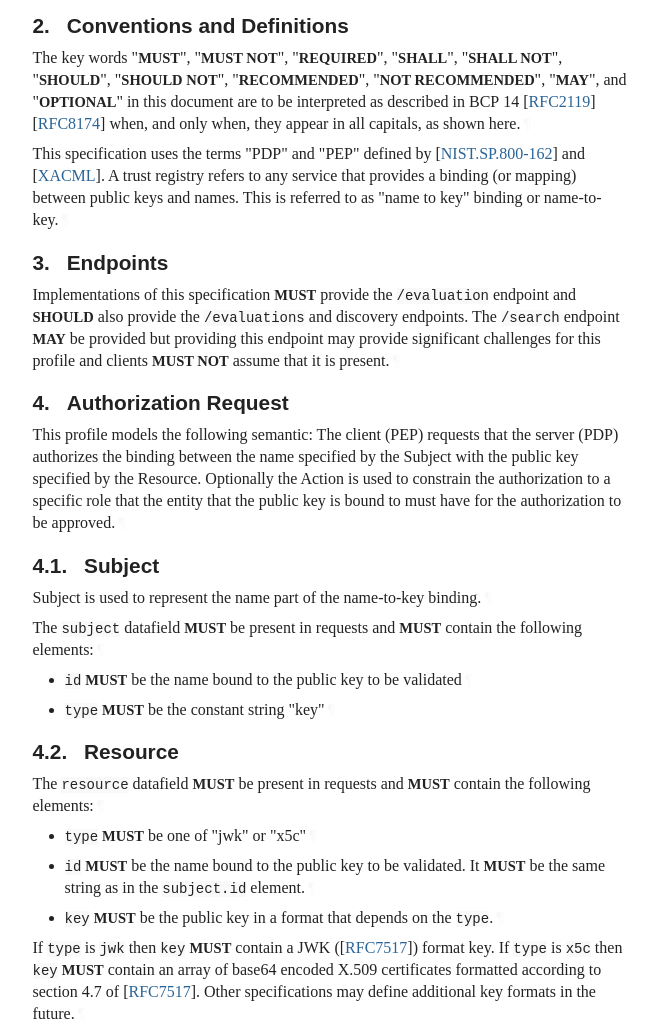
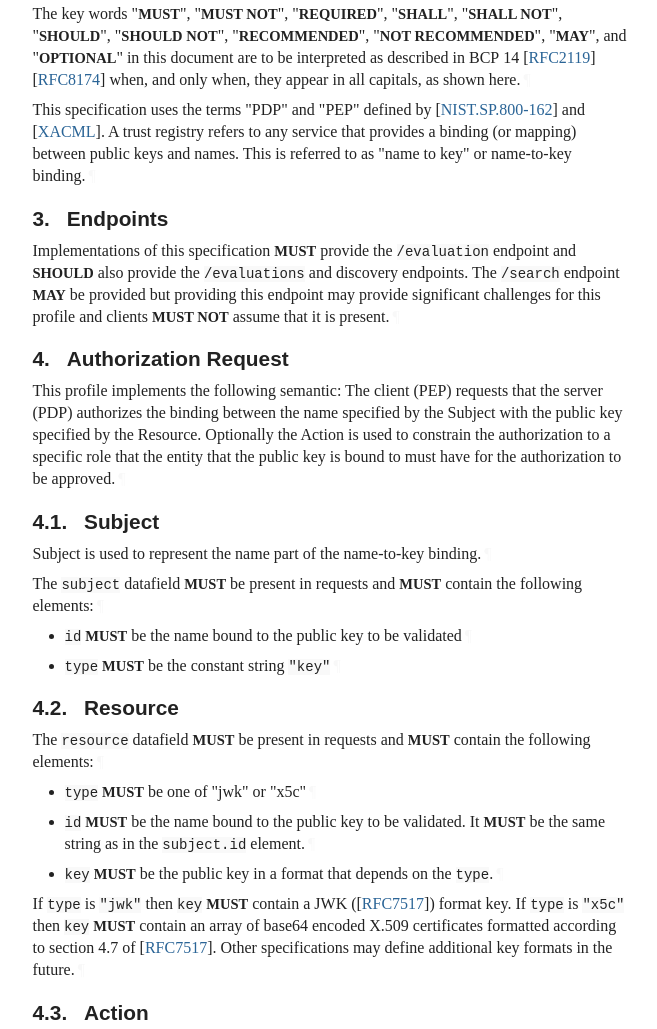
Before and after one commit to leifj/draft-johansson-authzen-trust, a plain HTML site: page draft-johansson-authzen-trust.html in a window 1280 px wide. Shown: the part 1180-2209 px from the top of the page, without its empty margins (92-749 px from the left). Drawn offline with Linux system fonts and the light colour scheme; a web font is replaced by a local one.

Commit message:
Script updating gh-pages from 9608169. [ci skip]

```diff
--- a/draft-johansson-authzen-trust.html
+++ b/draft-johansson-authzen-trust.html
@@ -1201,7 +1201,7 @@ svg :is([fill="white"], [fill^="#fff"]) {
       <h2 id="name-introduction">
 <a href="#section-1" class="section-number selfRef">1. </a><a href="#name-introduction" class="section-name selfRef">Introduction</a>
       </h2>
-<p id="section-1-1">Technical trust in systems using asymmetric cryptography amounts to answering the question: is a given public key pk bound to a name n in context c. One example is, given an X.509 certificate (as a representative of a public key and name), doing PKIX path construction and path validation to determine if the X.509 is valid relative to a given set of trust roots. In this example the trust registry is the set of trust anchors together with the rules for path validation and construction set down in <span>[<a href="#RFC5280" class="cite xref">RFC5280</a>]</span> as well as any additional local policy applied to the validation process.<a href="#section-1-1" class="pilcrow">¶</a></p>
+<p id="section-1-1">Technical trust in systems using asymmetric cryptography often involves binding a name to a public key. One such example is, given an X.509 certificate (as a representative of a public key and name), determining its validity relative to a set of trust anchors by means of PKIX path construction and path validation. In this example the trust registry is the set of trust anchors together with the rules for path validation and construction set down in <span>[<a href="#RFC5280" class="cite xref">RFC5280</a>]</span>.<a href="#section-1-1" class="pilcrow">¶</a></p>
 <p id="section-1-2">The proliferation of distributed identity systems have led to the development of a multitude of trust registries each with their own APIs for querying the registry and rules for evaluating trust. Application developers are often faced with the choice of choosing one of these trust registries which leads to interoperability problems. It is often common for an service to register with multiple trust registries in order to reach all intended audiences.<a href="#section-1-2" class="pilcrow">¶</a></p>
 <p id="section-1-3">This document describes an API for trust evaluation that is intended to fill a role similar to the stub resolver in the DNS architecture. The API is defined as a profile of <span>[<a href="#AUTHZEN" class="cite xref">AUTHZEN</a>]</span>. AuthZen is a proposed standard for communicating between an authorization policy enforcement point (PEP) and a policy decision point (PDP).<a href="#section-1-3" class="pilcrow">¶</a></p>
 </section>
@@ -1215,7 +1215,7 @@ svg :is([fill="white"], [fill^="#fff"]) {
 "<span class="bcp14">MAY</span>", and "<span class="bcp14">OPTIONAL</span>" in this document are to be interpreted as
 described in BCP 14 <span>[<a href="#RFC2119" class="cite xref">RFC2119</a>]</span> <span>[<a href="#RFC8174" class="cite xref">RFC8174</a>]</span> when, and only when, they
 appear in all capitals, as shown here.<a href="#section-2-1" class="pilcrow">¶</a></p>
-<p id="section-2-2">This specification uses the terms "PDP" and "PEP" defined by <span>[<a href="#NIST.SP.800-162" class="cite xref">NIST.SP.800-162</a>]</span> and <span>[<a href="#XACML" class="cite xref">XACML</a>]</span>. A trust registry refers to any service that provides a binding (or mapping) between public keys and names. This is referred to as "name to key" binding or name-to-key.<a href="#section-2-2" class="pilcrow">¶</a></p>
+<p id="section-2-2">This specification uses the terms "PDP" and "PEP" defined by <span>[<a href="#NIST.SP.800-162" class="cite xref">NIST.SP.800-162</a>]</span> and <span>[<a href="#XACML" class="cite xref">XACML</a>]</span>. A trust registry refers to any service that provides a binding (or mapping) between public keys and names. This is referred to as "name to key" or name-to-key binding.<a href="#section-2-2" class="pilcrow">¶</a></p>
 </section>
 </div>
 <div id="endpoints">
@@ -1231,7 +1231,7 @@ appear in all capitals, as shown here.<a href="#section-2-1" class="pilcrow">¶<
       <h2 id="name-authorization-request">
 <a href="#section-4" class="section-number selfRef">4. </a><a href="#name-authorization-request" class="section-name selfRef">Authorization Request</a>
       </h2>
-<p id="section-4-1">This profile models the following semantic: The client (PEP) requests that the server (PDP) authorizes the binding between the name specified by the Subject with the public key specified by the Resource. Optionally the Action is used to constrain the authorization to a specific role that the entity that the public key is bound to must have for the authorization to be approved.<a href="#section-4-1" class="pilcrow">¶</a></p>
+<p id="section-4-1">This profile implements the following semantic: The client (PEP) requests that the server (PDP) authorizes the binding between the name specified by the Subject with the public key specified by the Resource. Optionally the Action is used to constrain the authorization to a specific role that the entity that the public key is bound to must have for the authorization to be approved.<a href="#section-4-1" class="pilcrow">¶</a></p>
 <div id="subject">
 <section id="section-4.1">
         <h3 id="name-subject">
@@ -1244,7 +1244,7 @@ appear in all capitals, as shown here.<a href="#section-2-1" class="pilcrow">¶<
             <p id="section-4.1-3.1.1"><code>id</code> <span class="bcp14">MUST</span> be the name bound to the public key to be validated<a href="#section-4.1-3.1.1" class="pilcrow">¶</a></p>
 </li>
           <li class="normal" id="section-4.1-3.2">
-            <p id="section-4.1-3.2.1"><code>type</code> <span class="bcp14">MUST</span> be the constant string "key"<a href="#section-4.1-3.2.1" class="pilcrow">¶</a></p>
+            <p id="section-4.1-3.2.1"><code>type</code> <span class="bcp14">MUST</span> be the constant string <code>"key"</code><a href="#section-4.1-3.2.1" class="pilcrow">¶</a></p>
 </li>
         </ul>
 </section>
@@ -1266,7 +1266,7 @@ appear in all capitals, as shown here.<a href="#section-2-1" class="pilcrow">¶<
             <p id="section-4.2-2.3.1"><code>key</code> <span class="bcp14">MUST</span> be the public key in a format that depends on the <code>type</code>.<a href="#section-4.2-2.3.1" class="pilcrow">¶</a></p>
 </li>
         </ul>
-<p id="section-4.2-3">If <code>type</code> is <code>jwk</code> then <code>key</code> <span class="bcp14">MUST</span> contain a JWK (<span>[<a href="#RFC7517" class="cite xref">RFC7517</a>]</span>) format key. If <code>type</code> is <code>x5c</code> then <code>key</code> <span class="bcp14">MUST</span> contain an array of base64 encoded X.509 certificates formatted according to section 4.7 of <span>[<a href="#RFC7517" class="cite xref">RFC7517</a>]</span>. Other specifications may define additional key formats in the future.<a href="#section-4.2-3" class="pilcrow">¶</a></p>
+<p id="section-4.2-3">If <code>type</code> is <code>"jwk"</code> then <code>key</code> <span class="bcp14">MUST</span> contain a JWK (<span>[<a href="#RFC7517" class="cite xref">RFC7517</a>]</span>) format key. If <code>type</code> is <code>"x5c"</code> then <code>key</code> <span class="bcp14">MUST</span> contain an array of base64 encoded X.509 certificates formatted according to section 4.7 of <span>[<a href="#RFC7517" class="cite xref">RFC7517</a>]</span>. Other specifications may define additional key formats in the future.<a href="#section-4.2-3" class="pilcrow">¶</a></p>
 </section>
 </div>
 <div id="action">
@@ -1344,7 +1344,7 @@ appear in all capitals, as shown here.<a href="#section-2-1" class="pilcrow">¶<
       <h2 id="name-security-considerations">
 <a href="#section-5" class="section-number selfRef">5. </a><a href="#name-security-considerations" class="section-name selfRef">Security Considerations</a>
       </h2>
-<p id="section-5-1">The protocol described in this specification is meant to be used by applications that share a common security domain and it may be perfectly reasonable for deployments of this specification to run unauthenticated on "localhost" or in other situations where security properties for the protocol is provided elsewhere in the stack. In general implementations of this specification <span class="bcp14">SHOULD</span> implement <span>[<a href="#RFC6749" class="cite xref">RFC6749</a>]</span> authentication for the purpose of authenticating the client (PDP) to the server (PEP).<a href="#section-5-1" class="pilcrow">¶</a></p>
+<p id="section-5-1">The protocol described in this specification is meant to be used by applications that share a common security domain and it may be perfectly reasonable for deployments of this specification to be deployed without authentication on "localhost" or in situations where security requirements for the protocol is provided elsewhere in the stack. In general implementations of this specification <span class="bcp14">MAY</span> implement <span>[<a href="#RFC6749" class="cite xref">RFC6749</a>]</span> authentication for the purpose of authenticating the client (PDP) to the server (PEP) and <span class="bcp14">SHOULD</span> provide a way for the PDP to be authenticated to the client.<a href="#section-5-1" class="pilcrow">¶</a></p>
 <p id="section-5-2">In addition to the above the security considerations for authentication for AuthZen applies in equal measure to this profile.<a href="#section-5-2" class="pilcrow">¶</a></p>
 </section>
 </div>
```
Also changed, not shown: draft-johansson-authzen-trust.txt.
